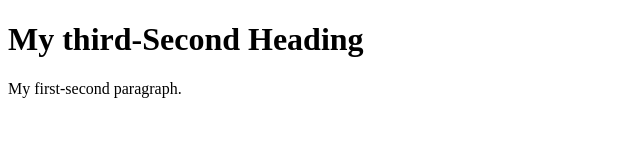
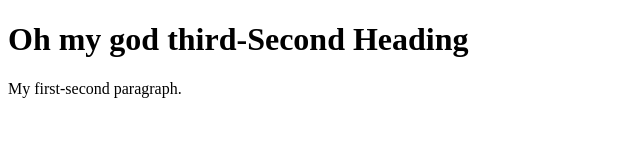
Before and after one commit to marozartsem9/anotherSub, a plain HTML site: page index.html in a window 1280 px wide. Shown: the whole page, without its empty margins (0-640 px from the left). Drawn offline with Linux system fonts and the light colour scheme.

Commit message:
test submodule again

```diff
--- a/index.html
+++ b/index.html
@@ -5,7 +5,7 @@
 </head>
 <body>
 
-<h1>My third-Second Heading</h1>
+<h1>Oh my god third-Second Heading</h1>
 <p>My first-second paragraph.</p>
 
 </body>
```
